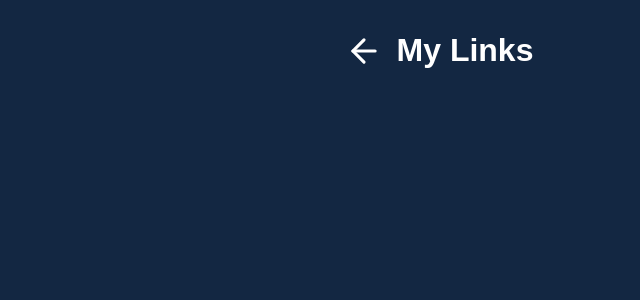
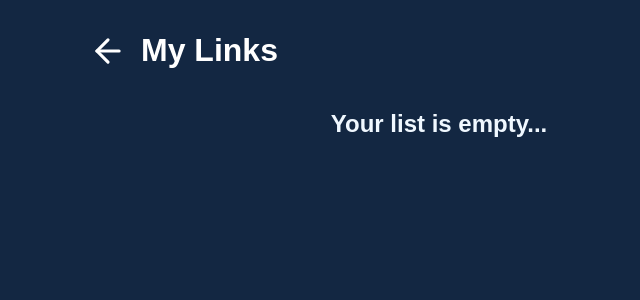
Before and after one commit to joaocorner/mylink, a React (Create React App) app: page /links in a window 1280 px wide. Shown: the top 300 px of the page, without its empty margins (201-841 px from the left). Built offline with nearby package versions, Linux system fonts and the light colour scheme.

Commit message:
added when list is empty

```diff
--- a/src/pages/Links/index.js
+++ b/src/pages/Links/index.js
@@ -15,6 +15,8 @@ export default function Links() {
   const [data, setData] = useState({});
   const [showModal, setShowModal] = useState(false);
 
+  const [emptyList, setEmptyList] = useState(false);
+
 
   useEffect(() => {
     async function getLinks() {
@@ -22,6 +24,7 @@ export default function Links() {
 
       if (result.length === 0) {//if there are no links saved, return
         console.log('No links stored');
+        setEmptyList(true);
       }
 
       setMyLinks(result);
@@ -36,11 +39,12 @@ export default function Links() {
     setShowModal(true);
   }
 
- async function handleDelete(id) {
+  async function handleDelete(id) {
     const result = await deleteLink(myLinks, id);
 
     if (result.length === 0) {//if there are no links saved, return
       console.log('No links stored');
+      setEmptyList(true);
     }
 
     setMyLinks(result);
@@ -56,6 +60,12 @@ export default function Links() {
         <h1>My Links</h1>
       </div>
 
+      { emptyList && (
+        <div className='links-item'>
+          <h2 className='empty-text'>Your list is empty...</h2>
+        </div>
+      )}
+
       {myLinks.map(link => (
         <div
           key={link.id}
@@ -67,8 +77,8 @@ export default function Links() {
             {link.long_url}
           </button>
           <button
-          className='link-delete'
-          onClick={ () => handleDelete(link.id)}>
+            className='link-delete'
+            onClick={() => handleDelete(link.id)}>
             <FiTrash size={24} color='#ff5454' />
           </button>
         </div>
--- a/src/pages/Links/links.css
+++ b/src/pages/Links/links.css
@@ -60,6 +60,12 @@
     background-color: transparent;
 }
 
+.empty-text{
+    width: 100%;
+    text-align: center;
+    margin-top: 28px;
+}
+
 @media(max-width: 715px) {
     .links-container {
         width: 90%;
```
